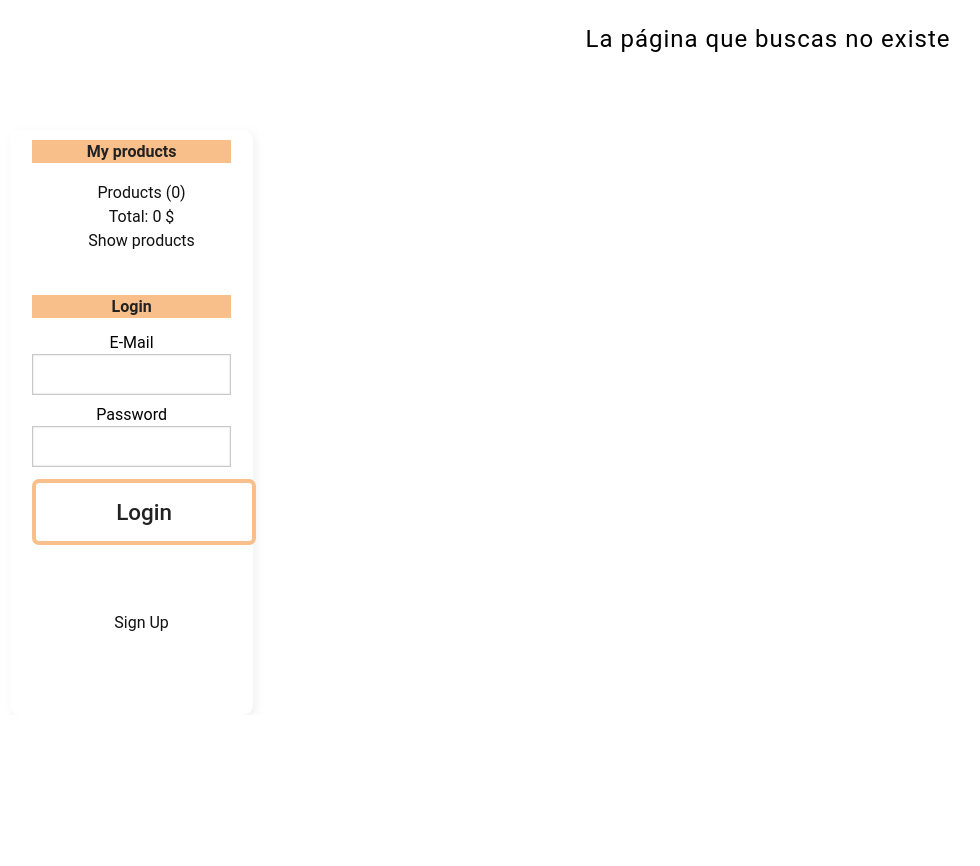
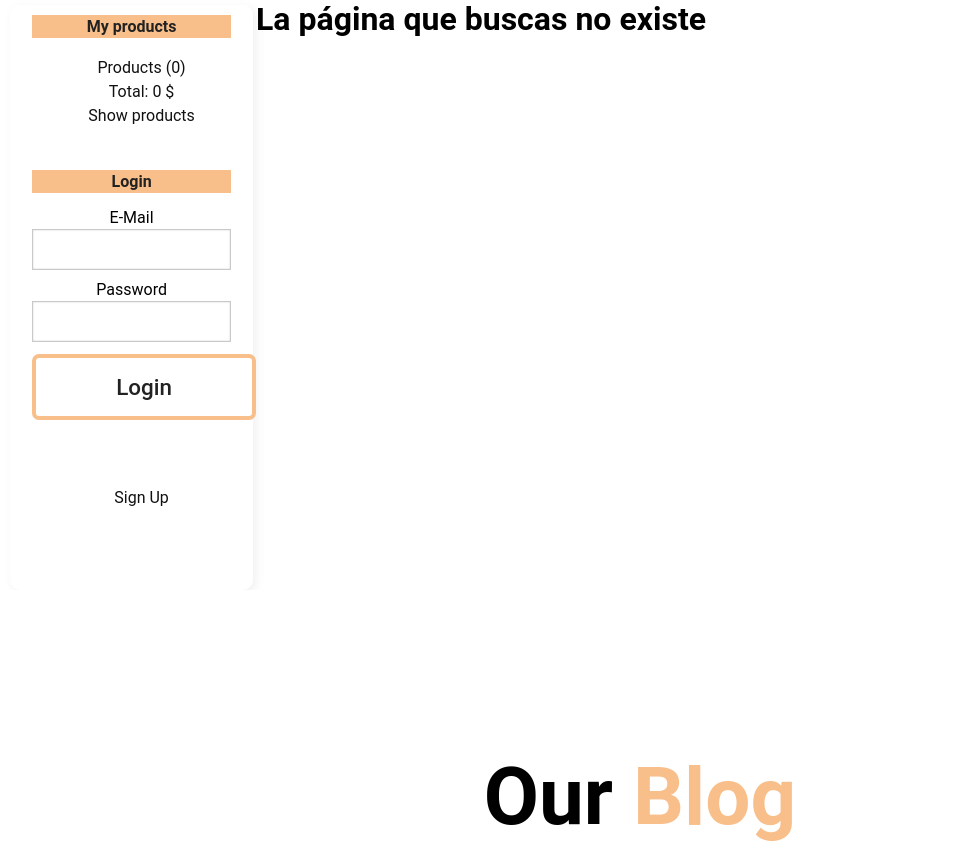
Before and after one commit to krystyna-lyn/coffeeshop, a PHP site: page /proyecto-php-poo/producto/destacados in a window 1280 px wide. Shown: the part 240-1106 px from the top of the page, without its empty margins (0-980 px from the left). Run offline with PHP 8.4, Linux system fonts and the light colour scheme; data comes from the database, SQL or seed files in the repository.

Commit message:
update styles

```diff
--- a/assets/css/styles.css
+++ b/assets/css/styles.css
@@ -177,7 +177,6 @@ nav #close {
     width: 19%;
     min-height: 500px;
     float: left;
-    margin-top: 125px;
     margin-left: 10px;
 }
 
@@ -302,24 +301,13 @@ button {
 }
 
 
-
 /*CENTRAL*/
 #central {
     width: 80%;
     min-height: 500px;
     float: right;
-    padding: 25px;
 }
 
-#central h1 {
-    font-size: 24px;
-    font-weight: normal;
-    letter-spacing: 1px;
-    text-align: center;
-    margin-bottom: 20px;
-    padding: 20px;
-    padding-top: 0px;
-}
 
 /*PRODUCTOS*/
 
@@ -327,7 +315,7 @@ button {
     display: grid;
     grid-template-columns: repeat(auto-fit, minmax(17rem, 1fr));
     gap: 2rem;
-    padding: 2.5rem 0;
+    padding: 1rem 0 1rem 1rem;
     grid-row-gap: 4rem;
 }
 
--- a/views/producto/destacados.php
+++ b/views/producto/destacados.php
@@ -1,5 +1,3 @@
-<h1>Our products</h1>
-
 <div class="products" id="products">
 
 	<?php while ($product = $productos->fetch_object()): ?>
```
